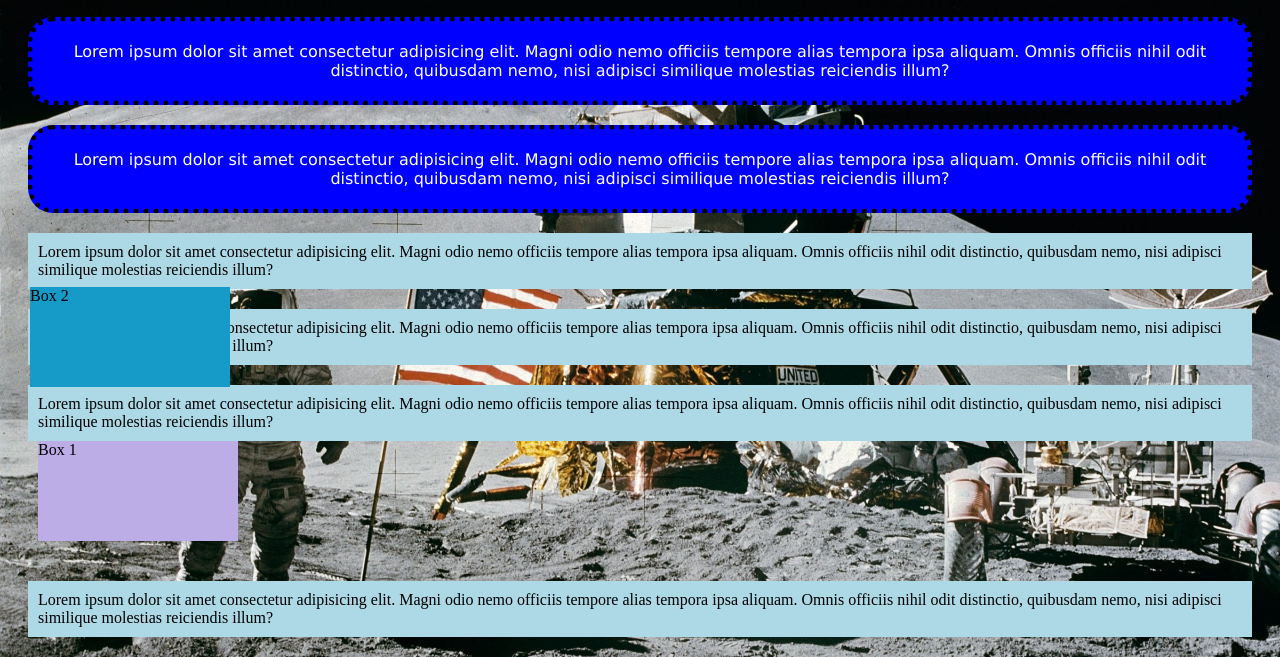
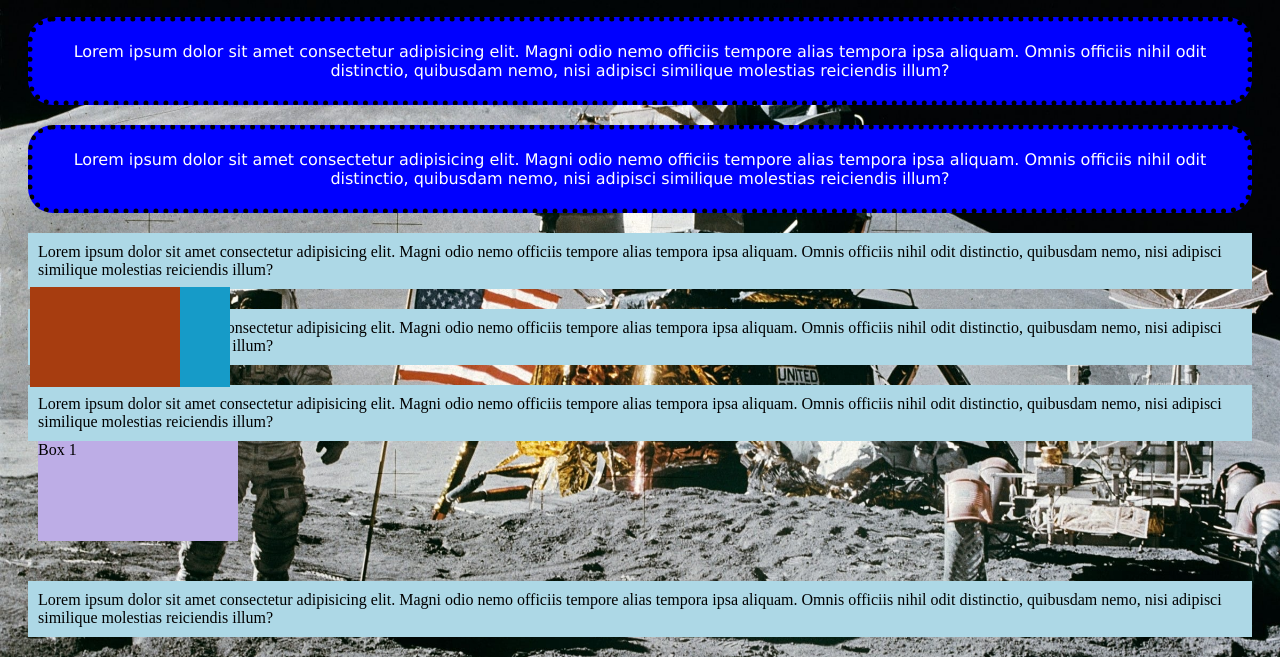
Before and after one commit to rehan-sandul/internet-technology-Day03, a plain HTML site: page index.html in a window 1280 px wide. Shown: the part 163-820 px from the top of the page. Drawn offline with Linux system fonts and the light colour scheme.

Commit message:
position fixed

```diff
--- a/css/style.css
+++ b/css/style.css
@@ -94,3 +94,11 @@ body {
     bottom: 250px;
 
 }
+#box3{
+       background-color: rgb(167, 61, 16);
+    width: 150px;
+    height: 100px;
+    position: fixed;
+    left: 30px;
+    bottom: 250px;
+}
--- a/index.html
+++ b/index.html
@@ -36,6 +36,7 @@
         illum?</p>
         <div id="box1">Box 1</div>
         <div id="box2">Box 2</div>
+        <div id="box3"></div>
 
     <p class="pg02-background">Lorem ipsum dolor sit amet consectetur adipisicing elit. Magni odio nemo officiis tempore alias
         tempora ipsa
```
